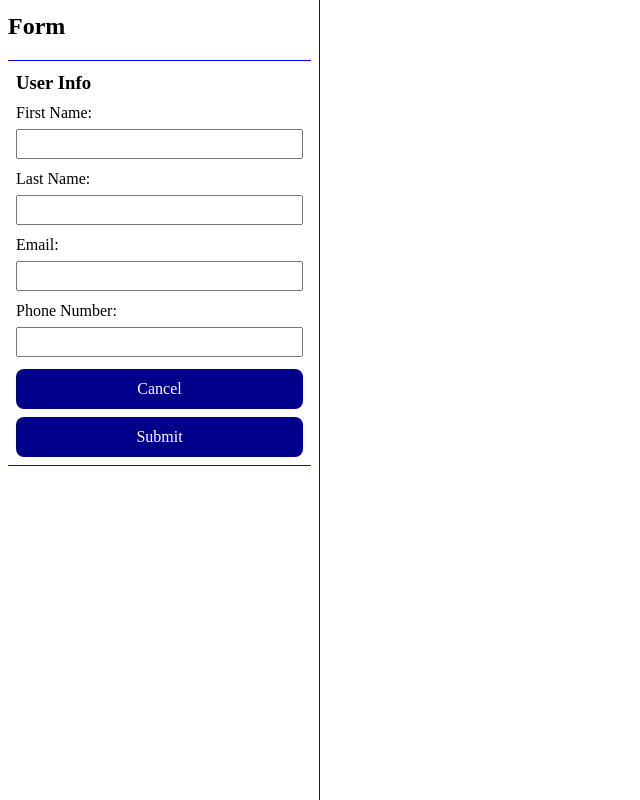
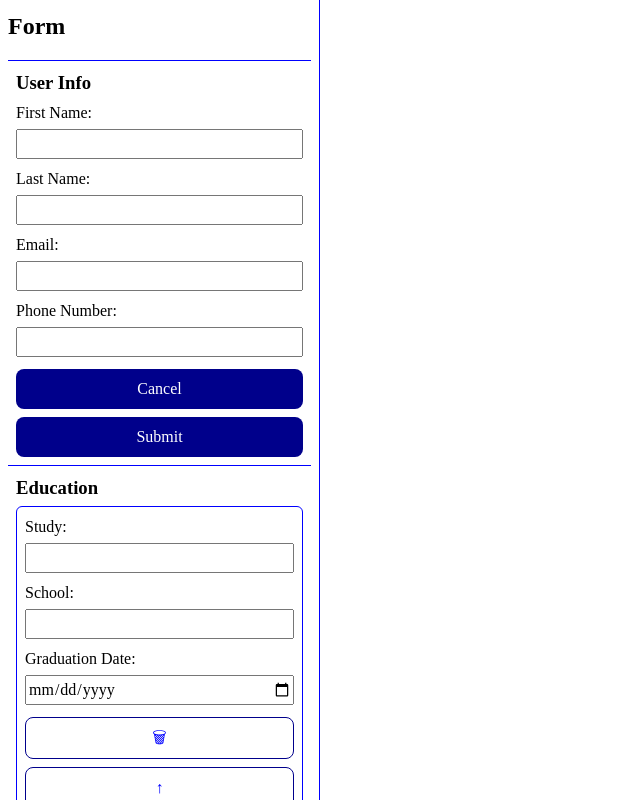
Before and after one commit to Sseik/cv-application, a React (Vite) app: page / in a window 1280 px wide. Shown: the whole page, without its empty margins (0-640 px from the left). Built offline with nearby package versions, Linux system fonts and the light colour scheme.

Commit message:
Add education input and output, apply minor fixes to user info components, combine user info into a single state

```diff
--- a/src/App.css
+++ b/src/App.css
@@ -1,6 +1,7 @@
 #root {
   display: grid;
   grid-template-columns: 1fr 3fr;
+  height: 100vh;
 }
 
 h2 {
--- a/src/App.jsx
+++ b/src/App.jsx
@@ -3,22 +3,21 @@ import Form from "./components/Form/Form";
 import "./App.css";
 
 function App() {
-  const [firstName, setFirstName] = useState("");
-  const [lastName, setLastName] = useState("");
-  const [email, setEmail] = useState("");
-  const [phoneNumber, setPhoneNumber] = useState("");
+  const [userInfo, setUserInfo] = useState({
+    firstName: "",
+    lastName: "",
+    email: "",
+    phoneNumber: "",
+  });
+  const [educations, setEducations] = useState(null);
 
   return (
     <>
       <Form
-        firstName={firstName}
-        lastName={lastName}
-        email={email}
-        phoneNumber={phoneNumber}
-        changeFirstName={setFirstName}
-        changeLastName={setLastName}
-        changeEmail={setEmail}
-        changePhoneNumber={setPhoneNumber}
+        userInfo={userInfo}
+        changeUserInfo={setUserInfo}
+        educations={educations}
+        changeEducations={setEducations}
       ></Form>
     </>
   );
--- /dev/null
+++ b/src/components/Form/EducationInfo.jsx
@@ -0,0 +1,15 @@
+function EducationInfo({ educations }) {
+  return (
+    <ul>
+      {educations && educations.map((education) => (
+        <li key={education.id} className="education">
+          <h3>{education.title}</h3>
+          <div>School: {education.school}</div>
+          <div>Graduation Date: {education.graduationDate}</div>
+        </li>
+      ))}
+    </ul>
+  );
+}
+
+export default EducationInfo;
--- /dev/null
+++ b/src/components/Form/EducationInfoForm.jsx
@@ -0,0 +1,118 @@
+import { useState } from "react";
+
+function EducationInfoForm({ initialEducations, changeEducations, hide }) {
+  const [educations, setEducations] = useState(
+    initialEducations
+      ? initialEducations.map((ed) => ({ ...ed }))
+      : [
+          {
+            id: crypto.randomUUID(),
+            title: "",
+            school: "",
+            graduationDate: null,
+          },
+        ],
+  );
+
+  return (
+    <form
+      onSubmit={(e) => {
+        e.preventDefault();
+        changeEducations(educations);
+        hide();
+      }}
+    >
+      {educations.map((education, index) => (
+        <div key={education.id} className="education">
+          <label htmlFor="study">Study:</label>
+          <input
+            type="text"
+            value={education.title}
+            onChange={(e) => {
+              const educationsCopy = educations.map((ed) => ({ ...ed }));
+              educationsCopy[index].title = e.target.value;
+              setEducations(educationsCopy);
+            }}
+          />
+          <label htmlFor="school">School:</label>
+          <input
+            type="text"
+            value={education.school}
+            onChange={(e) => {
+              const educationsCopy = educations.map((ed) => ({ ...ed }));
+              educationsCopy[index].school = e.target.value;
+              setEducations(educationsCopy);
+            }}
+          />
+          <label htmlFor="graduation-date">Graduation Date:</label>
+          <input
+            type="date"
+            value={education.graduationDate ?? ""}
+            onChange={(e) => {
+              const educationsCopy = educations.map((ed) => ({ ...ed }));
+              educationsCopy[index].graduationDate = e.target.value;
+              setEducations(educationsCopy);
+            }}
+          />
+          <button
+            type="button"
+            onClick={() => {
+              setEducations(educations.filter((ed) => ed.id !== education.id));
+            }}
+          >
+            🗑︎
+          </button>
+          <button
+            type="button"
+            onClick={() => {
+              if (index > 0) {
+                const educationsCopy = educations.map((ed) => ({ ...ed }));
+                educationsCopy[index] = educationsCopy[index - 1];
+                educationsCopy[index - 1] = { ...educations[index] };
+                setEducations(educationsCopy);
+              }
+            }}
+          >
+            ↑
+          </button>
+          <button
+            type="button"
+            onClick={() => {
+              if (index < educations.length) {
+                const educationsCopy = educations.map((ed) => ({ ...ed }));
+                educationsCopy[index] = educationsCopy[index + 1];
+                educationsCopy[index + 1] = { ...educations[index] };
+                setEducations(educationsCopy);
+              }
+            }}
+          >
+            ↓
+          </button>
+        </div>
+      ))}
+      <button
+        type="button"
+        onClick={() => {
+          setEducations(
+            educations
+              .map((ed) => ({ ...ed }))
+              .concat({
+                id: crypto.randomUUID(),
+                title: "",
+                school: "",
+                graduationDate: null,
+              }),
+          );
+        }}
+      >
+        +
+      </button>
+      <button type="button" onClick={hide}>
+        Cancel
+      </button>
+      <button type="submit">Submit</button>
+    </form>
+  );
+}
+
+export default EducationInfoForm;
--- a/src/components/Form/Form.css
+++ b/src/components/Form/Form.css
@@ -2,6 +2,7 @@
   padding: 8px;
   border-right: 1px solid blue;
   min-height: 100vh;
+  overflow-y: scroll;
 
   section {
     border-top: 1px solid blue;
@@ -14,7 +15,8 @@
       border-bottom: 1px solid blue;
     }
 
-    form {
+    form,
+    form .education {
       display: flex;
       flex-direction: column;
 
@@ -28,6 +30,22 @@
 
       input:last-of-type {
         margin-bottom: 0.25rem;
+      }
+
+      & .education {
+        border: 1px solid blue;
+        padding: 8px;
+        border-radius: 6px;
+
+        &:not(:first-of-type) {
+          margin-top: 0.5rem;
+        }
+
+        button {
+          border: 1px solid darkblue;
+          background: white;
+          color: blue;
+        }
       }
     }
   }
--- a/src/components/Form/Form.jsx
+++ b/src/components/Form/Form.jsx
@@ -2,18 +2,12 @@ import { useState } from "react";
 import UserInfo from "./UserInfo";
 import UserInfoForm from "./UserInfoForm";
 import "./Form.css";
+import EducationInfoForm from "./EducationInfoForm";
+import EducationInfo from "./EducationInfo";
 
-function Form({
-  firstName,
-  lastName,
-  email,
-  phoneNumber,
-  changeFirstName,
-  changeLastName,
-  changeEmail,
-  changePhoneNumber,
-}) {
+function Form({ userInfo, changeUserInfo, educations, changeEducations }) {
   const [userFormVisible, setUserFormVisible] = useState(true);
+  const [educationFormVisible, setEducationFormVisible] = useState(true);
 
   return (
     <section className="form">
@@ -22,25 +16,34 @@ function Form({
         <h3>User Info</h3>
         {userFormVisible ? (
           <UserInfoForm
-            initialFirstName={firstName}
-            initialLastName={lastName}
-            initialEmail={email}
-            initialPhoneNumber={phoneNumber}
-            changeFirstName={changeFirstName}
-            changeLastName={changeLastName}
-            changeEmail={changeEmail}
-            changePhoneNumber={changePhoneNumber}
+            userInfo={userInfo}
+            changeUserInfo={changeUserInfo}
             hide={() => setUserFormVisible(false)}
           />
         ) : (
           <>
             <UserInfo
-              firstName={firstName}
-              lastName={lastName}
-              email={email}
-              phoneNumber={phoneNumber}
+              firstName={userInfo.firstName}
+              lastName={userInfo.lastName}
+              email={userInfo.email}
+              phoneNumber={userInfo.phoneNumber}
             />
             <button onClick={() => setUserFormVisible(true)}>Edit</button>
+          </>
+        )}
+      </section>
+      <section className="educations">
+        <h3>Education</h3>
+        {educationFormVisible ? (
+          <EducationInfoForm
+            initialEducations={educations}
+            changeEducations={changeEducations}
+            hide={() => setEducationFormVisible(false)}
+          />
+        ) : (
+          <>
+            <EducationInfo educations={educations} />
+            <button onClick={() => setEducationFormVisible(true)}>Edit</button>
           </>
         )}
       </section>
--- a/src/components/Form/UserInfoForm.jsx
+++ b/src/components/Form/UserInfoForm.jsx
@@ -1,29 +1,16 @@
 import { useState } from "react";
 
-function UserInfoForm({
-  initialFirstName,
-  initialLastName,
-  initialEmail,
-  initialPhoneNumber,
-  changeFirstName,
-  changeLastName,
-  changeEmail,
-  changePhoneNumber,
-  hide,
-}) {
-  const [firstName, setFirstName] = useState(initialFirstName);
-  const [lastName, setLastName] = useState(initialLastName);
-  const [email, setEmail] = useState(initialEmail);
-  const [phoneNumber, setPhoneNumber] = useState(initialPhoneNumber);
+function UserInfoForm({ userInfo, changeUserInfo, hide }) {
+  const [firstName, setFirstName] = useState(userInfo.firstName);
+  const [lastName, setLastName] = useState(userInfo.lastName);
+  const [email, setEmail] = useState(userInfo.email);
+  const [phoneNumber, setPhoneNumber] = useState(userInfo.phoneNumber);
 
   return (
     <form
       onSubmit={(e) => {
         e.preventDefault();
-        changeFirstName(firstName);
-        changeLastName(lastName);
-        changeEmail(email);
-        changePhoneNumber(phoneNumber);
+        changeUserInfo({ firstName, lastName, email, phoneNumber });
         hide();
       }}
     >
@@ -55,7 +42,9 @@ function UserInfoForm({
         value={phoneNumber}
         onChange={(e) => setPhoneNumber(e.target.value)}
       />
-      <button onClick={() => hide()}>Cancel</button>
+      <button type="button" onClick={hide}>
+        Cancel
+      </button>
       <button type="submit">Submit</button>
     </form>
   );
```
